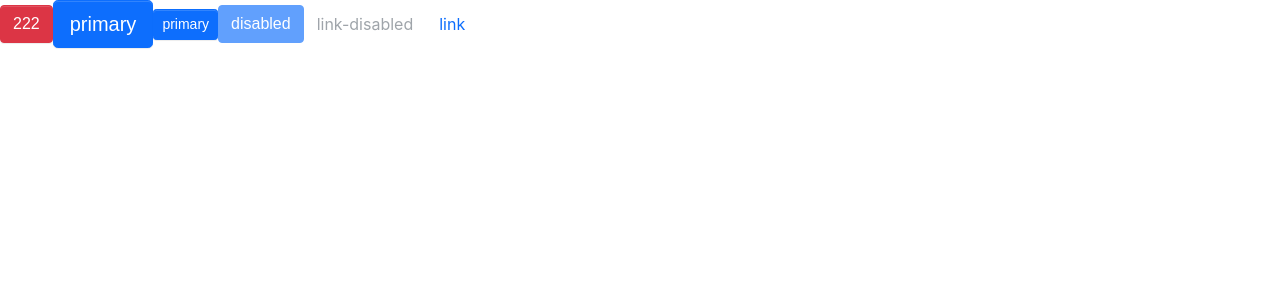
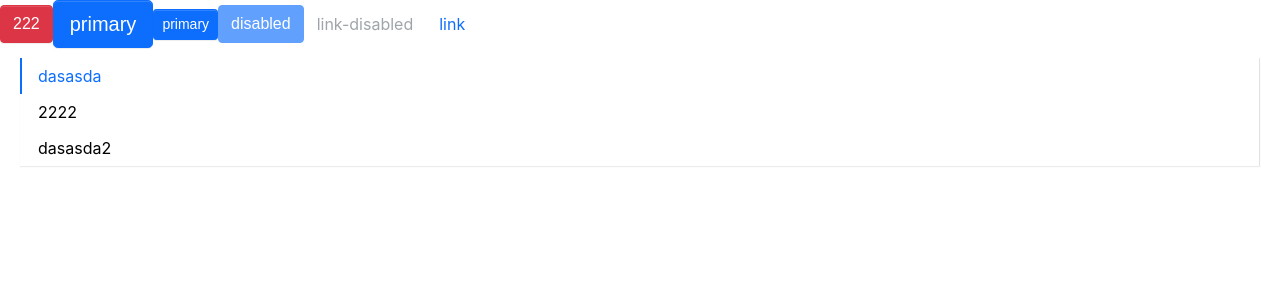
Before and after one commit to t596502/nathan-ui, a React app: page / in a window 1280 px wide. Shown: the top 300 px of the page. Built offline with nearby package versions, Linux system fonts and the light colour scheme; the HTML template or start-up script is replaced by a standard one.

Commit message:
1.新增Menu组件

```diff
--- a/package.json
+++ b/package.json
@@ -5,6 +5,7 @@
   "dependencies": {
     "axios": "^0.19.1",
     "classnames": "^2.2.6",
+    "node-sass": "^4.14.1",
     "react-transition-group": "^4.3.0"
   },
   "devDependencies": {
@@ -47,7 +48,6 @@
     "jest-resolve": "24.9.0",
     "jest-watch-typeahead": "0.4.2",
     "mini-css-extract-plugin": "0.9.0",
-    "node-sass": "^4.14.1",
     "optimize-css-assets-webpack-plugin": "5.0.3",
     "pnp-webpack-plugin": "1.6.4",
     "postcss-flexbugs-fixes": "4.1.0",
--- a/src/App.tsx
+++ b/src/App.tsx
@@ -1,5 +1,7 @@
 import React from 'react';
 import Button from './components/Button'
+import Menu from './components/Menu/menu'
+import MenuItem from './components/Menu/menuItem'
 function App() {
   return (
     <div className="App">
@@ -9,6 +11,12 @@
       <Button btnType='primary' disabled>disabled</Button>
       <Button btnType='link' href='http://www.baidu.com' disabled>link-disabled</Button>
       <Button btnType='link' href='http://www.baidu.com'>link</Button>
+
+        <Menu onSelect={(val) => alert(val)} mode={"vertical"}>
+            <MenuItem  disabled>dasasda</MenuItem>
+            <MenuItem>2222</MenuItem>
+            <MenuItem>dasasda2</MenuItem>
+        </Menu>
     </div>
   );
 }
--- /dev/null
+++ b/src/components/Menu/_style.scss
@@ -0,0 +1,41 @@
+.viking-menu{
+  display: flex;
+  flex-wrap: wrap;
+  padding-left: 0;
+  margin-bottom: 30px;
+  list-style: none;
+  border-bottom: $menu-border-width solid $menu-border-color;
+  box-shadow: $menu-box-shadow;
+  >.menu-item {
+    padding: $menu-item-padding-y $menu-item-padding-x;
+    cursor: pointer;
+    transition: $menu-transition;
+    &:hover, &:focus {
+      text-decoration: none;
+    }
+    &.is-disabled {
+      color: $menu-item-disabled-color;
+      pointer-events: none;
+      cursor: default;
+    }
+    &.is-active, &:hover {
+      color: $menu-item-active-color;
+      border-bottom: $menu-item-active-border-width solid $menu-item-active-color;
+    }
+  }
+}
+
+
+.menu-vertical {
+  flex-direction: column;
+  border-bottom: 0px;
+  margin: 10px 20px;
+  border-right: $menu-border-width solid $menu-border-color;
+  >.menu-item {
+    border-left: $menu-item-active-border-width solid transparent;
+    &.is-active, &:hover {
+      border-bottom: 0px;
+      border-left: $menu-item-active-border-width solid $menu-item-active-color;
+    }
+  }
+}
--- /dev/null
+++ b/src/components/Menu/menu.tsx
@@ -0,0 +1,65 @@
+import React,{useState,createContext} from 'react'
+import classNames from 'classnames'
+import {MenuItemProps} from './menuItem'
+
+type MenuMode = 'horizontal' | 'vertical'
+type SelectCallback = (selectedIndex:number)=>void;
+export interface Menuprops {
+    defaultIndex? :number;
+    className?:string
+    mode?:MenuMode
+    style?:React.CSSProperties,
+    onSelect?:SelectCallback
+
+}
+interface IMenuContext {
+    index:number;
+    onSelect?:SelectCallback
+}
+
+export const MenuContext = createContext<IMenuContext>({index:0})
+
+const Menu:React.FC<Menuprops> = (props)=>{
+    const {className,mode,style,children,defaultIndex,onSelect} = props;
+    const [currentActive,setActive] = useState(defaultIndex)
+    const classes = classNames('viking-menu',className,{
+        'menu-vertical':mode === 'vertical'
+    })
+    const handleClick = (index:number) =>{
+        setActive(index)
+        if(onSelect){
+            onSelect(index)
+        }
+    }
+
+    const passedContext:IMenuContext={
+        index:currentActive || 0,
+        onSelect:handleClick
+    }
+
+    const renderChildren = ()=>{
+        return React.Children.map(children,(child,index)=>{
+            const childElement = child as React.FunctionComponentElement<MenuItemProps>;
+            console.log(childElement);
+            const {displayName,name} = childElement.type
+            console.log(displayName,childElement.type.name);
+            if(name === 'MenuItem'){
+                return React.cloneElement(childElement,{
+                    index
+                })
+            }else {
+                console.error('renderChildren is not menuItem')
+            }
+        })
+    }
+
+    return (
+        <ul className={classes} style={style}>
+            <MenuContext.Provider value={passedContext}>
+                {renderChildren()}
+            </MenuContext.Provider>
+        </ul>
+    )
+}
+
+export default Menu
--- /dev/null
+++ b/src/components/Menu/menuItem.tsx
@@ -0,0 +1,33 @@
+import React,{useContext}from 'react'
+import classNames from 'classnames'
+import {MenuContext} from './menu'
+
+export interface MenuItemProps {
+    index?:number;
+    disabled?:boolean;
+    className?:string;
+    style?:React.CSSProperties;
+}
+
+
+const MenuItem:React.FC<MenuItemProps> = (props) =>{
+    const {index,disabled,className,style,children} = props
+    const context = useContext(MenuContext)
+    const classes = classNames('menu-item',className,{
+        'is-disabled':disabled,
+        'is-active':context.index === index
+    });
+    const handleClick = ()=>{
+        if(context.onSelect && !disabled && typeof index === 'number'){
+            context.onSelect(index)
+        }
+    }
+    return (
+        <li className={classes} style={style} onClick={handleClick}>
+                {children}
+        </li>
+    );
+}
+
+
+export default MenuItem
--- a/src/styles/index.scss
+++ b/src/styles/index.scss
@@ -5,3 +5,7 @@
 @import "mixin";
 // button
 @import "../components/Button/index.scss";
+
+
+//menu
+@import "../components/Menu/_style.scss";
```
Also changed, not shown: 1 other file (tests, documents, lock files or other folders).
